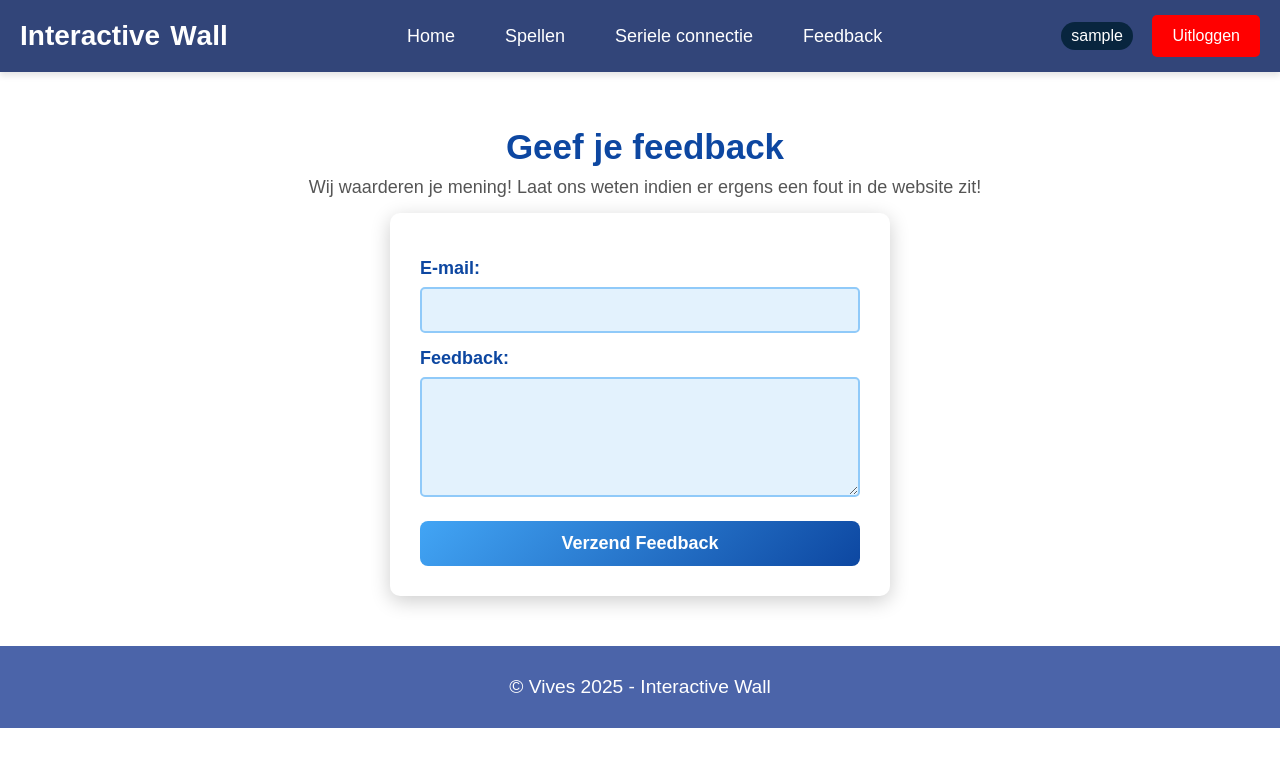
After one commit to robberollez123/ProjectInteractiveWall, a PHP site: page /feedback.php in a window 1280 px wide. The commit adds this page. Shown: the top 767 px of the page. Run offline with PHP 8.4, Linux system fonts and the light colour scheme; the visitor is signed in with stand-in values (Sample User, id 1); a stand-in replaces the project's code that opens the database connection.

Commit message:
Website aanpassingen

```diff
--- a/Project/Code/Website/LOGIN/login.php
+++ b/Project/Code/Website/LOGIN/login.php
@@ -27,7 +27,7 @@ if ($_SERVER["REQUEST_METHOD"] == "POST") {
         if (password_verify($password, $hashedPassword)) {
             // Stel de sessiegegevens in en log de gebruiker in
             $_SESSION["user"] = $username;
-            $_SESSION["password"] = $password;  // Optioneel, je zou ook enkel een sessie-id kunnen gebruiken
+            $_SESSION["password"] = $password;
 
             // Stuur de gebruiker door naar de homepagina
             header("Location: ../home.php");
--- /dev/null
+++ b/Project/Code/Website/NAV PAGES/CSS/feedback.css
@@ -0,0 +1,231 @@
+/* Algemene stijlen */
+* {
+    margin: 0;
+    padding: 0;
+    box-sizing: border-box;
+    font-family: 'Arial', sans-serif;
+    scroll-behavior: smooth;
+}
+
+body {
+    background: #ffffff; /* Witte achtergrond */
+    color: #333;
+    text-align: center;
+    animation: fadeIn 0.3s ease-in-out;
+}
+
+/* Fade-in animatie */
+@keyframes fadeIn {
+    from {
+        opacity: 0;
+        transform: translateY(-10px);
+    }
+    to {
+        opacity: 1;
+        transform: translateY(0);
+    }
+}
+
+/* Feedback sectie */
+main {
+    display: flex;
+    flex-direction: column;
+    align-items: center;
+    padding: 50px 20px;
+}
+
+h1 {
+    font-size: 36px;
+    color: #0d47a1;
+    margin-bottom: 15px;
+}
+
+p {
+    font-size: 18px;
+    color: #555;
+    margin-bottom: 30px;
+}
+
+/* Feedbackformulier */
+.feedback-form {
+    background: #ffffff;
+    padding: 30px;
+    margin-top: 10px;
+    border-radius: 10px;
+    width: 100%;
+    max-width: 500px;
+    box-shadow: 0 5px 20px rgba(0, 0, 0, 0.2);
+    text-align: left;
+}
+
+.feedback-form label {
+    font-size: 18px;
+    font-weight: bold;
+    color: #0d47a1;
+    display: block;
+    margin-bottom: 8px; /* Extra ruimte onder label */
+    margin-top: 15px; /* Meer ruimte boven de inputvelden */
+}
+
+.feedback-form input,
+.feedback-form textarea {
+    width: 100%;
+    padding: 12px;
+    font-size: 16px;
+    border-radius: 5px;
+    border: 2px solid #90caf9;
+    background-color: #e3f2fd;
+    color: #333;
+    outline: none;
+    transition: border-color 0.3s ease-in-out;
+}
+
+.feedback-form input:focus,
+.feedback-form textarea:focus {
+    border-color: #0d47a1;
+}
+
+.feedback-form textarea {
+    min-height: 120px;
+    resize: vertical;
+}
+
+/* Verzendknop */
+.submit-btn {
+    width: 100%;
+    padding: 12px;
+    font-size: 18px;
+    font-weight: bold;
+    background: linear-gradient(135deg, #42a5f5, #0d47a1);
+    color: white;
+    border: none;
+    border-radius: 8px;
+    cursor: pointer;
+    transition: transform 0.2s ease, box-shadow 0.2s ease;
+    margin-top: 20px; /* Extra marge boven de knop */
+}
+
+.submit-btn:hover {
+    transform: scale(1.05);
+    box-shadow: 0px 5px 15px rgba(0, 0, 0, 0.3);
+}
+
+/* Modale popup (verbeterd) */
+.modal {
+    display: none; /* Standaard verborgen */
+    position: fixed;
+    z-index: 100;
+    left: 0;
+    top: 0;
+    width: 100%;
+    height: 100%;
+    background-color: rgba(0, 0, 0, 0.4);
+    justify-content: center;
+    align-items: center;
+}
+
+/* Modal inhoud */
+.modal-content {
+    background-color: #ffffff;
+    padding: 20px;
+    border-radius: 10px;
+    width: 80%;
+    max-width: 400px;
+    text-align: center;
+    box-shadow: 0 5px 15px rgba(0, 0, 0, 0.3);
+    animation: slideIn 0.3s ease-in-out;
+}
+
+@keyframes slideIn {
+    from {
+        transform: translateY(-20px);
+        opacity: 0;
+    }
+    to {
+        transform: translateY(0);
+        opacity: 1;
+    }
+}
+
+.modal-content #modalMessage {
+    font-size: 18px;
+    color: #0d47a1;
+    margin-top: 10px;
+}
+
+/* Sluitknop */
+.close {
+    color: #aaa;
+    float: right;
+    font-size: 28px;
+    font-weight: bold;
+    cursor: pointer;
+}
+
+.close:hover {
+    color: black;
+}
+
+/* Responsive styling */
+@media (max-width: 768px) {
+    .feedback-form {
+        padding: 20px;
+    }
+
+    h1 {
+        font-size: 28px;
+    }
+
+    p {
+        font-size: 16px;
+    }
+
+    .feedback-form label {
+        font-size: 16px;
+    }
+
+    .feedback-form input,
+    .feedback-form textarea {
+        font-size: 14px;
+    }
+
+    .submit-btn {
+        font-size: 16px;
+        padding: 10px;
+    }
+}
+
+/* Knoppenstijl alleen in de feedback-sectie */
+.feedback .btn-logout {
+    background-color: red !important;
+    color: white !important;
+    padding: 12px 20px;
+    border-radius: 5px;
+    text-decoration: none;
+    display: inline-block;
+    text-align: center;
+}
+
+.feedback .btn-logout:hover {
+    background-color: darkred !important;
+}
+
+/* Algemeen voor meldingen */
+.alert {
+    padding: 15px;
+    margin: 20px 0;
+    border-radius: 5px;
+    font-size: 16px;
+    font-weight: bold;
+    text-align: center;
+}
+
+.alert-success {
+    background-color: #28a745; /* Groene achtergrond voor succes */
+    color: white;
+}
+
+.alert-failed {
+    background-color: #dc3545; /* Rode achtergrond voor fout */
+    color: white;
+}
--- a/Project/Code/Website/NAV PAGES/CSS/headerStyle.css
+++ b/Project/Code/Website/NAV PAGES/CSS/headerStyle.css
@@ -6,6 +6,7 @@ h1{
 
 h2{
     font-size: 23px;
+    margin: 5px 0px 5px 10px;
 }
 
 p{
--- a/Project/Code/Website/NAV PAGES/CSS/main.css
+++ b/Project/Code/Website/NAV PAGES/CSS/main.css
@@ -34,3 +34,15 @@ footer{
         transform: translateY(0);
     }
 }
+
+@media (max-width: 768px) {
+    .welcome-message{
+        font-size: 2rem;
+    }
+}
+
+@media (max-width: 768px) {
+    .welcome-message{
+        font-size: 1.5rem;
+    }
+}
--- a/Project/Code/Website/NAV PAGES/CSS/nav.css
+++ b/Project/Code/Website/NAV PAGES/CSS/nav.css
@@ -68,14 +68,16 @@ nav {
     position: absolute;
     left: 0;
     bottom: -10px;
-    width: 0;
+    width: 100%;
     height: 3px;
     background: #08253e;
-    transition: width 0.3s ease-in-out;
+    transform: scaleX(0);
+    transform-origin: center;
+    transition: transform 0.3s ease-in-out;
 }
 
 .nav-links a:hover::after {
-    width: 100%;
+    transform: scaleX(1);
 }
 
 .nav-buttons .btn {
@@ -159,7 +161,8 @@ nav {
         display: flex;
         flex-direction: column;
         width: 100%;
-        margin-top: 10px;
+        gap: 10px;
+        margin-top: 20px;
     }
 
     .btn {
--- a/Project/Code/Website/change-game.php
+++ b/Project/Code/Website/change-game.php
@@ -81,7 +81,6 @@ mysqli_close($linkDB);
                 <a href="../LOGIN/logout.php" class="btn btn-logout">Uitloggen</a>
             <?php else: ?>
                 <a href="../LOGIN/login.php" class="btn btn-login">Inloggen</a>
-                <a href="../LOGIN/register.php" class="btn btn-register">Registreren</a>
             <?php endif; ?>
         </div>
     </nav>
--- /dev/null
+++ b/Project/Code/Website/feedback.php
@@ -0,0 +1,82 @@
+<?php
+session_start();
+$ingelogd = isset($_SESSION["user"]);
+?>
+
+<!DOCTYPE html>
+<html lang="nl">
+<head>
+    <meta charset="UTF-8">
+    <meta name="viewport" content="width=device-width, initial-scale=1.0">
+    <title>Feedback | Interactive Wall</title>
+    <link rel="stylesheet" href="../NAV PAGES/CSS/nav.css">
+    <link rel="stylesheet" href="../NAV PAGES/CSS/main.css">
+    <link rel="stylesheet" href="../NAV PAGES/CSS/feedback.css">
+    <link rel="stylesheet" href="../NAV PAGES/CSS/headerStyle.css">
+</head>
+<body>
+    <header>
+        <nav>
+            <a href="home.php" class="nav-title">Interactive Wall</a>
+            <button class="menu-toggle">&#9776;</button>
+            <ul class="nav-links">
+                <li><a href="home.php">Home</a></li>
+                <li><a href="games.php">Spellen</a></li>
+                <?php if ($ingelogd): ?>
+                    <li><a href="../SERIALCONNECTION/serialconnection.php">Seriele connectie</a></li>
+                    <li><a href="#">Feedback</a></li>
+                <?php endif; ?>
+            </ul>
+            <div class="nav-buttons">
+                <?php if ($ingelogd): ?>
+                    <span class="user-badge"><?php echo htmlspecialchars($_SESSION["user"]); ?></span>
+                    <a href="../LOGIN/logout.php" class="btn btn-logout">Uitloggen</a>
+                <?php else: ?>
+                    <a href="../LOGIN/login.php" class="btn btn-login">Inloggen</a>
+                    <a href="../LOGIN/register.php" class="btn btn-register">Registreren</a>
+                <?php endif; ?>
+            </div>
+        </nav>
+    </header>
+
+    <main>
+        <h1>Geef je feedback</h1>
+        <p>Wij waarderen je mening! Laat ons weten indien er ergens een fout in de website zit!</p>
+
+        <?php
+        if (isset($_GET['status'])) {
+            if ($_GET['status'] == 'success') {
+                echo '<div class="alert alert-success">Je feedback is succesvol verzonden. Bedankt voor je bijdrage!</div>';
+            } elseif ($_GET['status'] == 'failed') {
+                echo '<div class="alert alert-failed">Er is iets misgegaan met het verzenden van je feedback. Probeer het later opnieuw.</div>';
+            }
+        }
+        ?>
+
+        <form action="send_feedback.php" method="POST" class="feedback-form">
+            <label for="email">E-mail:</label>
+            <input type="email" id="email" name="email" required>
+
+            <label for="message">Feedback:</label>
+            <textarea id="message" name="message" rows="5" required></textarea>
+
+            <button type="submit" class="submit-btn">Verzend Feedback</button>
+        </form>
+    </main>
+
+
+    <div id="myModal" class="modal">
+        <div class="modal-content">
+            <span class="close">&times;</span>
+            <div id="modalMessage"></div>
+        </div>
+    </div>
+
+    <footer>
+        &copy; Vives 2025 - Interactive Wall
+    </footer>
+
+    <script src="feedbackscript.js" defer></script>
+    <script src="../NAV PAGES/SCRIPTS/nav.js" defer></script>
+</body>
+</html>
--- /dev/null
+++ b/Project/Code/Website/feedbackscript.js
@@ -0,0 +1,36 @@
+document.addEventListener("DOMContentLoaded", function () {
+    const menuToggle = document.querySelector(".menu-toggle");
+    const navLinks = document.querySelector(".nav-links");
+
+    menuToggle.addEventListener("click", function () {
+        navLinks.classList.toggle("active");
+    });
+});
+
+document.addEventListener("DOMContentLoaded", function () {
+    const modal = document.getElementById("myModal");
+    const modalMessage = document.getElementById("modalMessage");
+    const closeModal = document.querySelector(".close");
+
+    // Verberg de modal standaard
+    modal.style.display = "none";
+
+    // Simuleer een succesvol verzonden bericht (wanneer "send_feedback.php" feedback verwerkt)
+    const urlParams = new URLSearchParams(window.location.search);
+    if (urlParams.has("success")) {
+        modalMessage.textContent = "Bedankt voor je feedback! 😊";
+        modal.style.display = "flex";
+    }
+
+    // Sluitknop functionaliteit
+    closeModal.addEventListener("click", function () {
+        modal.style.display = "none";
+    });
+
+    // Sluiten bij klikken buiten modal
+    window.addEventListener("click", function (event) {
+        if (event.target === modal) {
+            modal.style.display = "none";
+        }
+    });
+});
--- a/Project/Code/Website/games.php
+++ b/Project/Code/Website/games.php
@@ -62,6 +62,10 @@ if ($adminUser && isset($_GET["delete"])) {
             <li><a href="#">Spellen</a></li>
             <?php if ($ingelogd): ?>
                 <li><a href="../SERIALCONNECTION/serialconnection.php">Seriele connectie</a></li>
+                <li><a href="feedback.php">Feedback</a></li>
+            <?php endif; ?>
+            <?php if ($adminUser): ?>
+                <li><a href="../LOGIN/add-account.php">Account toevoegen</a></li>
             <?php endif; ?>
         </ul>
         <div class="nav-buttons">
@@ -70,7 +74,6 @@ if ($adminUser && isset($_GET["delete"])) {
                 <a href="../LOGIN/logout.php" class="btn btn-logout">Uitloggen</a>
             <?php else: ?>
                 <a href="../LOGIN/login.php" class="btn btn-login">Inloggen</a>
-                <a href="../LOGIN/register.php" class="btn btn-register">Registreren</a>
             <?php endif; ?>
         </div>
     </nav>
@@ -119,7 +122,6 @@ if ($adminUser && isset($_GET["delete"])) {
             }
         ?>
     </table>
-
 <footer>&copy; Vives 2025 - Interactive Wall</footer>
 
 <script src="../NAV PAGES/SCRIPTS/nav.js" defer></script>
```
Also changed, not shown: Project/Code/Website/LOGIN/add-account.php (renamed from Project/Code/Website/LOGIN/register.php, +4 -4 lines), Project/Code/Website/NAV PAGES/CSS/gamesTable.css (+6 -4 lines), Project/Code/Website/SERIALCONNECTION/script.js (+75 -17 lines), Project/Code/Website/SERIALCONNECTION/serialDataTable.css (+24 -0 lines), Project/Code/Website/SERIALCONNECTION/serialconnection.php (+7 -3 lines), Project/Code/Website/home.php (+7 -4 lines), Project/Code/Website/send_feedback.php (added, +42 -0 lines), Project/Code/Website/LOGIN/add-account-style.css (line endings or trailing spaces), Project/Code/Website/LOGIN/check-username.php (line endings or trailing spaces), 1 other file. Lines whose indentation alone changed are shown as unchanged.
